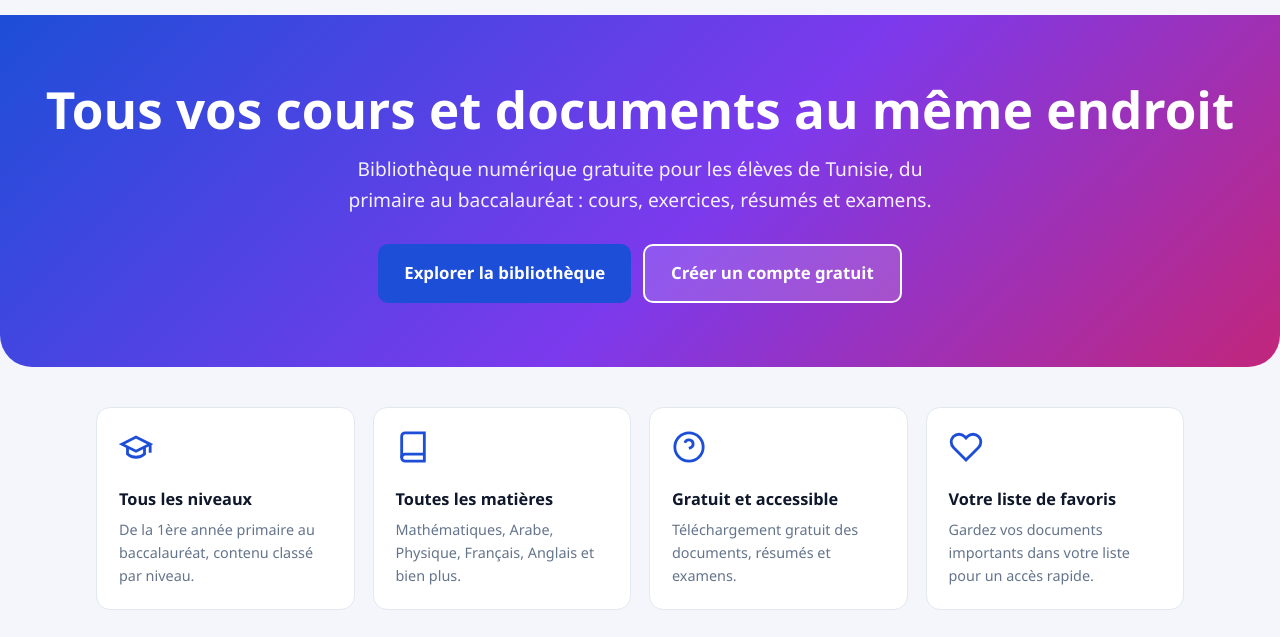
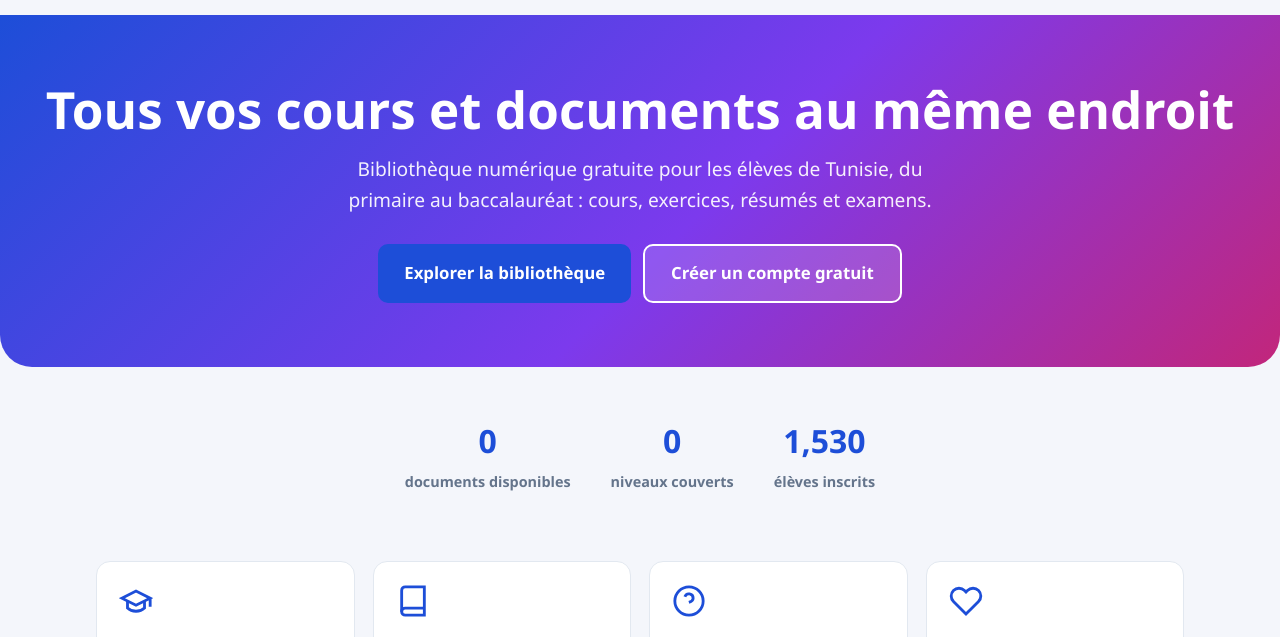
Before and after one commit to giftmantn/tanit-school, a plain HTML site: page index.html in a window 1280 px wide. Shown: the part 72-709 px from the top of the page. Drawn offline with nearby package versions, Linux system fonts and the light colour scheme; no server answers.

Commit message:
update homepage

```diff
--- a/css/style.css
+++ b/css/style.css
@@ -353,6 +353,30 @@ textarea { min-height: 80px; resize: vertical; }
 .hero p { font-size: clamp(1rem, 2.5vw, 1.2rem); opacity: 0.92; max-width: 640px; margin: 0 auto 28px; }
 .hero-actions { display: flex; gap: 12px; justify-content: center; flex-wrap: wrap; }
 
+.stats-bar {
+  display: flex;
+  justify-content: center;
+  gap: 40px;
+  padding: 28px 0;
+  margin-top: 20px;
+}
+.stat-item {
+  display: flex;
+  flex-direction: column;
+  align-items: center;
+  gap: 4px;
+}
+.stat-num {
+  font-size: 2rem;
+  font-weight: 800;
+  color: var(--primary);
+}
+.stat-label {
+  color: var(--muted);
+  font-size: 0.9rem;
+  font-weight: 600;
+}
+
 .feature-grid {
   display: grid;
   grid-template-columns: repeat(auto-fit, minmax(240px, 1fr));
@@ -601,4 +625,6 @@ footer .brand { color: #fff; }
   .dash-side { position: static; }
   .dash-side .dash-nav { display: flex; gap: 6px; overflow-x: auto; }
   .dash-side .link { margin-bottom: 0; white-space: nowrap; }
+  .stats-bar { gap: 24px; }
+  .stat-num { font-size: 1.5rem; }
 }
--- a/index.html
+++ b/index.html
@@ -24,6 +24,21 @@
     </section>
 
     <div class="container">
+      <div class="stats-bar" id="statsBar">
+        <div class="stat-item">
+          <span class="stat-num" id="statDocs">—</span>
+          <span class="stat-label" data-i18n="stats.docs"></span>
+        </div>
+        <div class="stat-item">
+          <span class="stat-num" id="statLevels">—</span>
+          <span class="stat-label" data-i18n="stats.levels"></span>
+        </div>
+        <div class="stat-item">
+          <span class="stat-num" id="statUsers">—</span>
+          <span class="stat-label" data-i18n="stats.users"></span>
+        </div>
+      </div>
+
       <div class="feature-grid">
         <div class="feature">
           <div class="icon">
@@ -69,6 +84,17 @@
       const { profile } = await getAuth();
       renderNavbar(profile);
       applyLang();
+
+      const userCount = Math.floor(Math.random() * 100) + 1530;
+      if (sb) {
+        const [docs, levels] = await Promise.all([
+          sb.from("documents").select("id", { count: "exact", head: true }),
+          sb.from("levels").select("id", { count: "exact", head: true }),
+        ]);
+        document.getElementById("statDocs").textContent = (docs.count || 0).toLocaleString();
+        document.getElementById("statLevels").textContent = (levels.count || 0).toLocaleString();
+      }
+      document.getElementById("statUsers").textContent = userCount.toLocaleString();
     });
   </script>
 </body>
--- a/js/i18n.js
+++ b/js/i18n.js
@@ -195,6 +195,9 @@ const I18N = {
     "misc.no": "لا",
     "misc.optional": "اختياري",
     "footer.rights": "مدرسة تانيت — جميع الحقوق محفوظة",
+    "stats.docs": "مستند متاح",
+    "stats.levels": "مستوى دراسي",
+    "stats.users": "تلميذ مسجّل",
   },
   fr: {
     dir: "ltr",
@@ -375,6 +378,9 @@ const I18N = {
     "misc.no": "Non",
     "misc.optional": "facultatif",
     "footer.rights": "Tanit School — Tous droits réservés",
+    "stats.docs": "documents disponibles",
+    "stats.levels": "niveaux couverts",
+    "stats.users": "élèves inscrits",
   },
   en: {
     dir: "ltr",
@@ -555,6 +561,9 @@ const I18N = {
     "misc.no": "No",
     "misc.optional": "optional",
     "footer.rights": "Tanit School — All rights reserved",
+    "stats.docs": "documents available",
+    "stats.levels": "levels covered",
+    "stats.users": "registered students",
   },
 };
 
```
